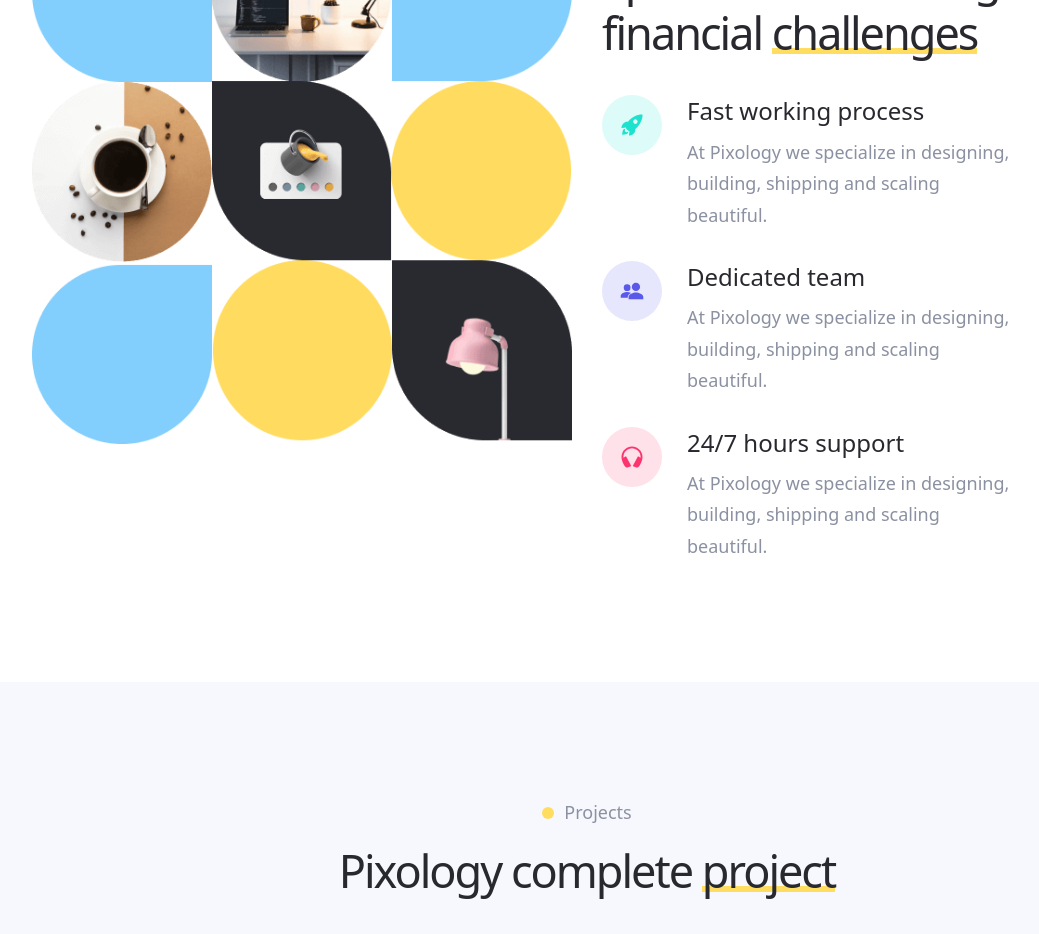
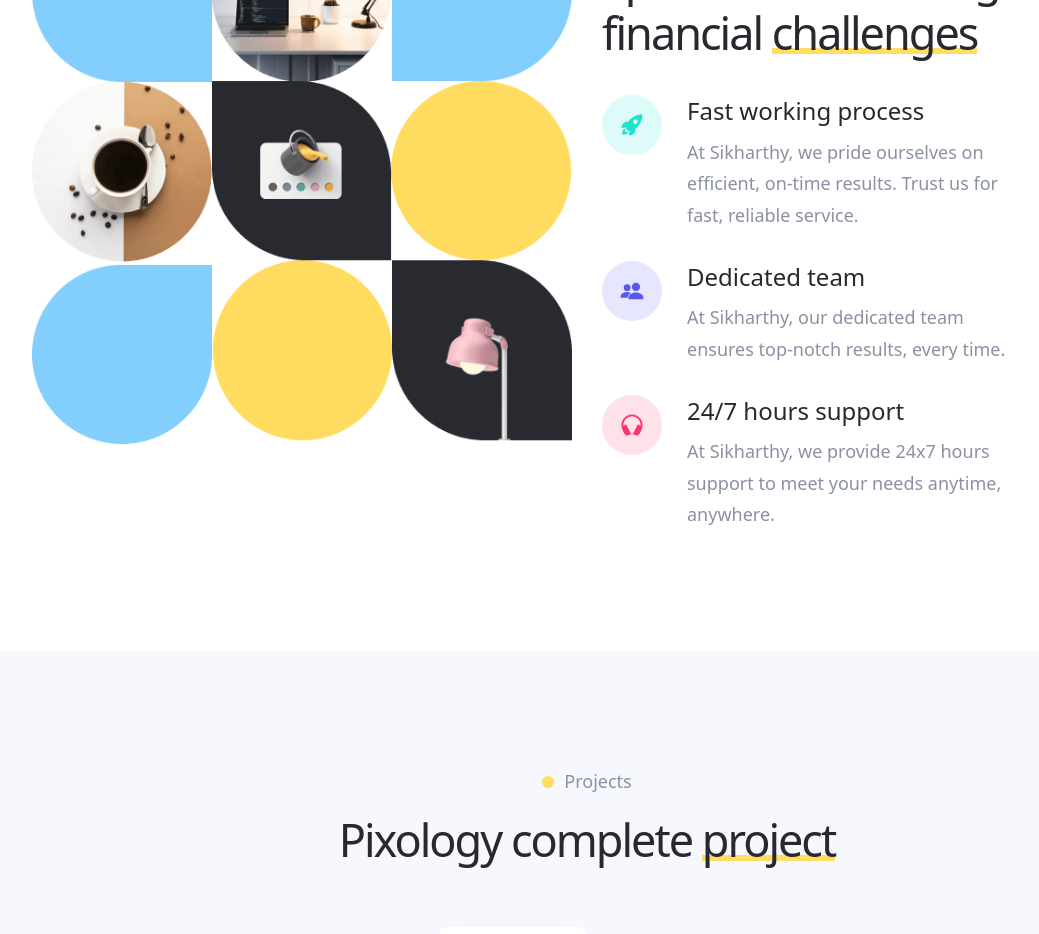
Before and after one commit to iamPankajGhosh/siplhub.vercel.app, a React (Vite) app in the folder frontend_react/: page / in a window 1280 px wide. Shown: the part 2060-2994 px from the top of the page, without its empty margins (53-1092 px from the left). Built offline with nearby package versions, Linux system fonts and the light colour scheme.

Commit message:
Update : feature card text

```diff
--- a/frontend_react/src/pages/Home.jsx
+++ b/frontend_react/src/pages/Home.jsx
@@ -270,8 +270,8 @@ export default function Home() {
                         <h3 className="h3 card-title">Fast working process</h3>
 
                         <p className="card-text">
-                          At Pixology we specialize in designing, building,
-                          shipping and scaling beautiful.
+                          At Sikharthy, we pride ourselves on efficient, on-time
+                          results. Trust us for fast, reliable service.
                         </p>
                       </div>
                     </div>
@@ -293,8 +293,8 @@ export default function Home() {
                         <h3 className="h3 card-title">Dedicated team</h3>
 
                         <p className="card-text">
-                          At Pixology we specialize in designing, building,
-                          shipping and scaling beautiful.
+                          At Sikharthy, our dedicated team ensures top-notch
+                          results, every time.
                         </p>
                       </div>
                     </div>
@@ -316,8 +316,8 @@ export default function Home() {
                         <h3 className="h3 card-title">24/7 hours support</h3>
 
                         <p className="card-text">
-                          At Pixology we specialize in designing, building,
-                          shipping and scaling beautiful.
+                          At Sikharthy, we provide 24x7 hours support to meet
+                          your needs anytime, anywhere.
                         </p>
                       </div>
                     </div>
```
